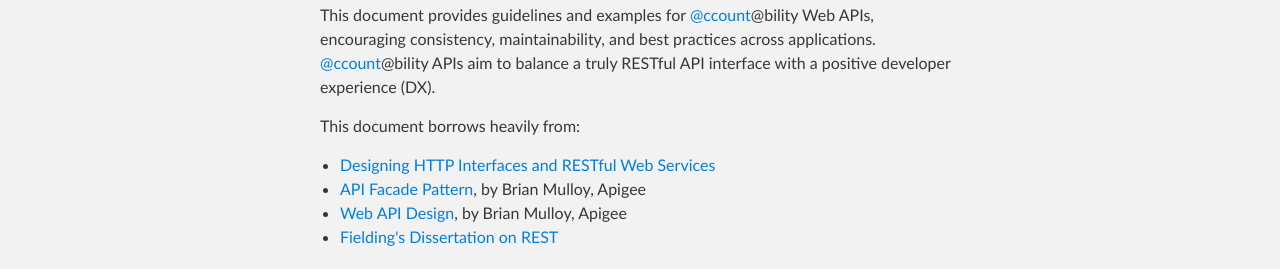
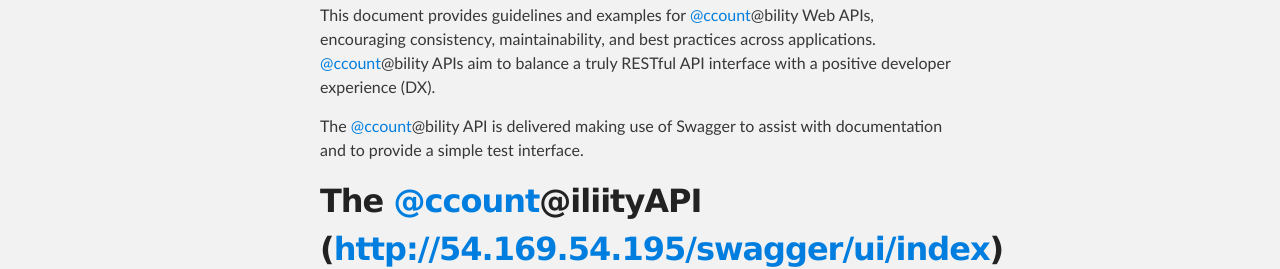
Before and after one commit to MC-3123/TestAPI, a plain HTML site: page index.html in a window 1280 px wide. Shown: the part 686-955 px from the top of the page. Drawn offline with Linux system fonts and the light colour scheme.

```diff
--- a/index.html
+++ b/index.html
@@ -53,16 +53,10 @@
 
 <p>This document provides guidelines and examples for <a href="https://github.com/ccount" class="user-mention">@ccount</a>@bility Web APIs, encouraging consistency, maintainability, and best practices across applications. <a href="https://github.com/ccount" class="user-mention">@ccount</a>@bility APIs aim to balance a truly RESTful API interface with a positive developer experience (DX).</p>
 
-<p>This document borrows heavily from:</p>
+<p>The <a href="https://github.com/ccount" class="user-mention">@ccount</a>@bility API is delivered making use of Swagger to assist with documentation and to provide a simple test interface.</p>
 
-<ul>
-<li><a href="https://www.youtube.com/watch?v=zEyg0TnieLg">Designing HTTP Interfaces and RESTful Web Services</a></li>
-<li>
-<a href="http://apigee.com/about/resources/ebooks/api-fa%C3%A7ade-pattern">API Facade Pattern</a>, by Brian Mulloy, Apigee</li>
-<li>
-<a href="http://pages.apigee.com/web-api-design-ebook.html">Web API Design</a>, by Brian Mulloy, Apigee</li>
-<li><a href="http://www.ics.uci.edu/%7Efielding/pubs/dissertation/top.htm">Fielding's Dissertation on REST</a></li>
-</ul>
+<h2>
+<a id="the-ccountiliityapi--http5416954195swaggeruiindex" class="anchor" href="#the-ccountiliityapi--http5416954195swaggeruiindex" aria-hidden="true"><span class="octicon octicon-link"></span></a>The <a href="https://github.com/ccount" class="user-mention">@ccount</a>@iliityAPI  (<a href="http://54.169.54.195/swagger/ui/index">http://54.169.54.195/swagger/ui/index</a>)</h2>
 
 <h2>
 <a id="pragmatic-rest" class="anchor" href="#pragmatic-rest" aria-hidden="true"><span class="octicon octicon-link"></span></a>Pragmatic REST</h2>
```
Also changed, not shown: params.json (+1 -1 lines).
